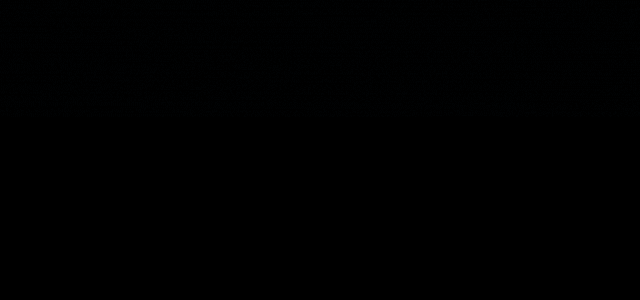
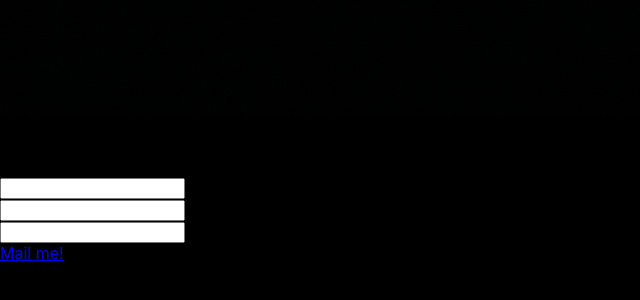
Before and after one commit to WalkerFamilySolutions/WalkerFamilySolutions.github.io, a React (Create React App) app: page / in a window 1280 px wide. Shown: the part 963-1263 px from the top of the page, without its empty margins (0-640 px from the left). Before the commit the page ends 1143 px from the top, so only its background shows below. Built offline with nearby package versions, Linux system fonts and the light colour scheme.

Commit message:
mailto populates body not fields

```diff
--- a/public/index.html
+++ b/public/index.html
@@ -24,7 +24,7 @@
       work correctly both with client-side routing and a non-root public URL.
       Learn how to configure a non-root public URL by running `npm run build`.
     -->
-    <title>React App</title>
+    <title>Walker Family Solutions</title>
   </head>
   <body>
     <noscript>You need to enable JavaScript to run this app.</noscript>
--- a/src/App.css
+++ b/src/App.css
@@ -7,3 +7,10 @@ body {
   justify-content: center;
   size: 5cm;
 }
+#built_by{
+ color: "white";
+  display:"flex"
+}
+.contactForm{
+  height:1000px
+}
--- a/src/App.js
+++ b/src/App.js
@@ -5,10 +5,15 @@ import TitleCard from './components/TitleCard'
 
 
 function App() {
+
   return (
     < >
       <TitleCard/>
-    <h6>Built by Austin and Nicole</h6>
+      <br />
+      <br />
+      <br />
+      <ContactForm className='contactForm'/>
+    <h6 id="buit-by">Built by Austin and Nicole</h6>
     </>
   );
 }
--- a/src/components/ContactForm.js
+++ b/src/components/ContactForm.js
@@ -2,10 +2,14 @@ import { useState } from 'react'
 
 
 const ContactForm = () => {
+
     const [name, setName] = useState("")
     const [subject, setSubject] = useState("");
     const [text, setText] = useState("");
 
+    const emailSubmit = () =>{
+
+    }
     return (
         <>
         <form>
@@ -20,9 +24,25 @@ const ContactForm = () => {
             <label ></label>
             <input type="text" onChange={(e) => {setText(e.target.value)} } />
         </form>
-        <button onClick={() => console.log(name, subject, text)}></button>
+        <Mailto email="walkerfamilysolutions@gmail.com" contact={name} subject={subject} body={text}>
+            Mail me!
+        </Mailto>
         </>
     )
 }
 
 export default ContactForm
+
+// The goal here was to create a document that prepopulated an email form that our users could send.
+// Simple in its desgin it utelizes the mailto aspect of HTML and compliles the data via hooks-- ideally
+// currently the "subject" and the "name" are passed intothe body of the email. Less than whats expected
+// looking to set up a firebase account with an SMTP server
+// https://stackoverflow.com/questions/51008278/how-do-i-connect-a-smtp-with-firebase
+const Mailto = ({ email, subject = '', body = '', contact = "", children }) => {
+    let params = subject || body || contact? '?' : '';
+    if (contact) params += `contact=${encodeURIComponent(contact)}`;
+    if (body) params += `${contact ? '&' : ''}body=${encodeURIComponent(body)}`;
+    if (subject) params += `${contact ? '&' : ''}body=${encodeURIComponent(subject)}`;
+
+    return <a href={`mailto:${email}${params}${contact}`}>{children}</a>;
+  };
```
Also changed, not shown: public/logo192.png (deleted), public/logo512.png (deleted).
